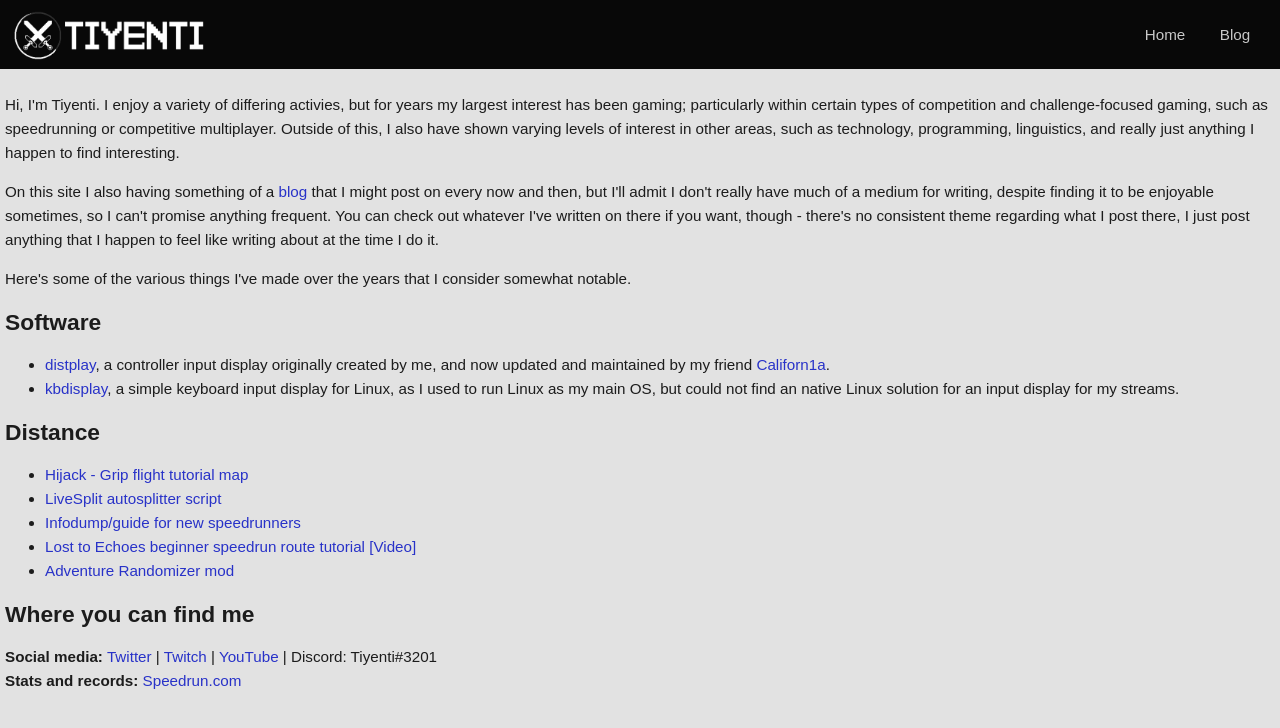
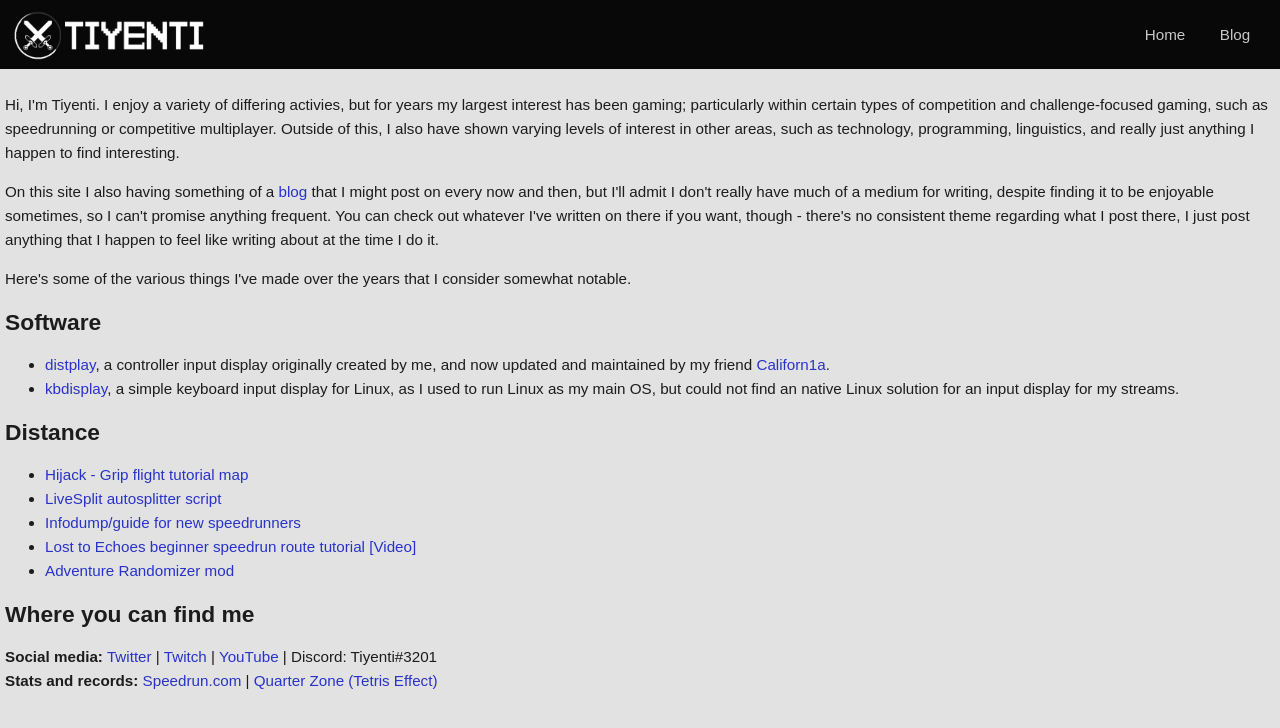
Before and after one commit to Tiyenti/Tiyenti.github.io, a Jekyll site: the page built from index.html, in a window 1280 px wide. Shown: the top 728 px of the page. Built offline with Jekyll 4.4.1, drawn with Linux system fonts in a browser that asks for light colours.

```diff
--- a/index.html
+++ b/index.html
@@ -38,5 +38,5 @@
 <b>Social media:</b>
 <a href="https://twitter.com/TiyentiSR">Twitter</a> | <a href="https://twitch.tv/Tiyenti">Twitch</a>
 | <a href="{% link youtube.html %}">YouTube</a> | Discord: Tiyenti#3201<br />
-<b>Stats and records:</b> <a href="https://speedrun.com/user/Tiyenti">Speedrun.com</a>
+<b>Stats and records:</b> <a href="https://speedrun.com/user/Tiyenti">Speedrun.com</a> | <a href="https://quarter.zone/users/steam/76561198079410025/">Quarter Zone (Tetris Effect)</a>
 </ul>
```
